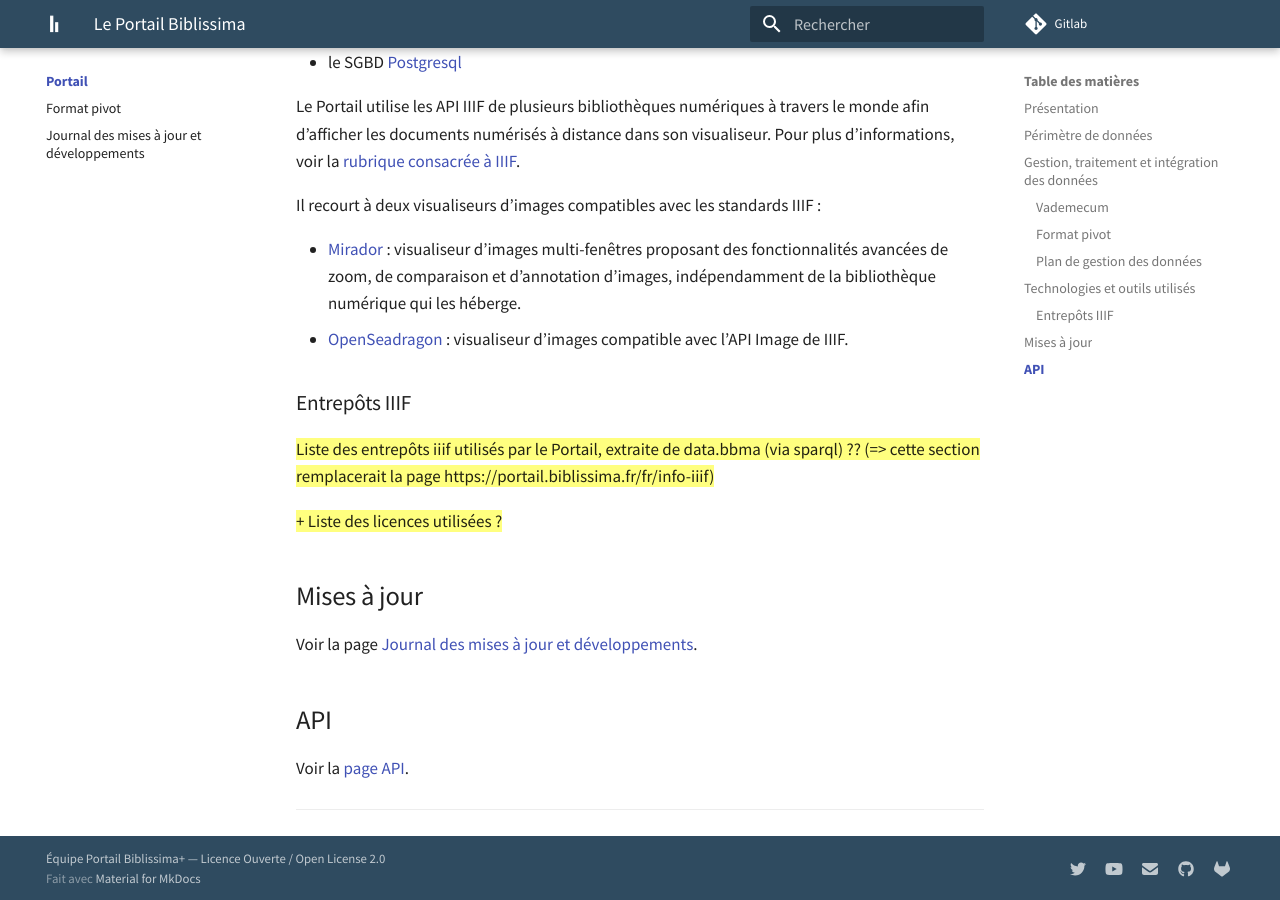
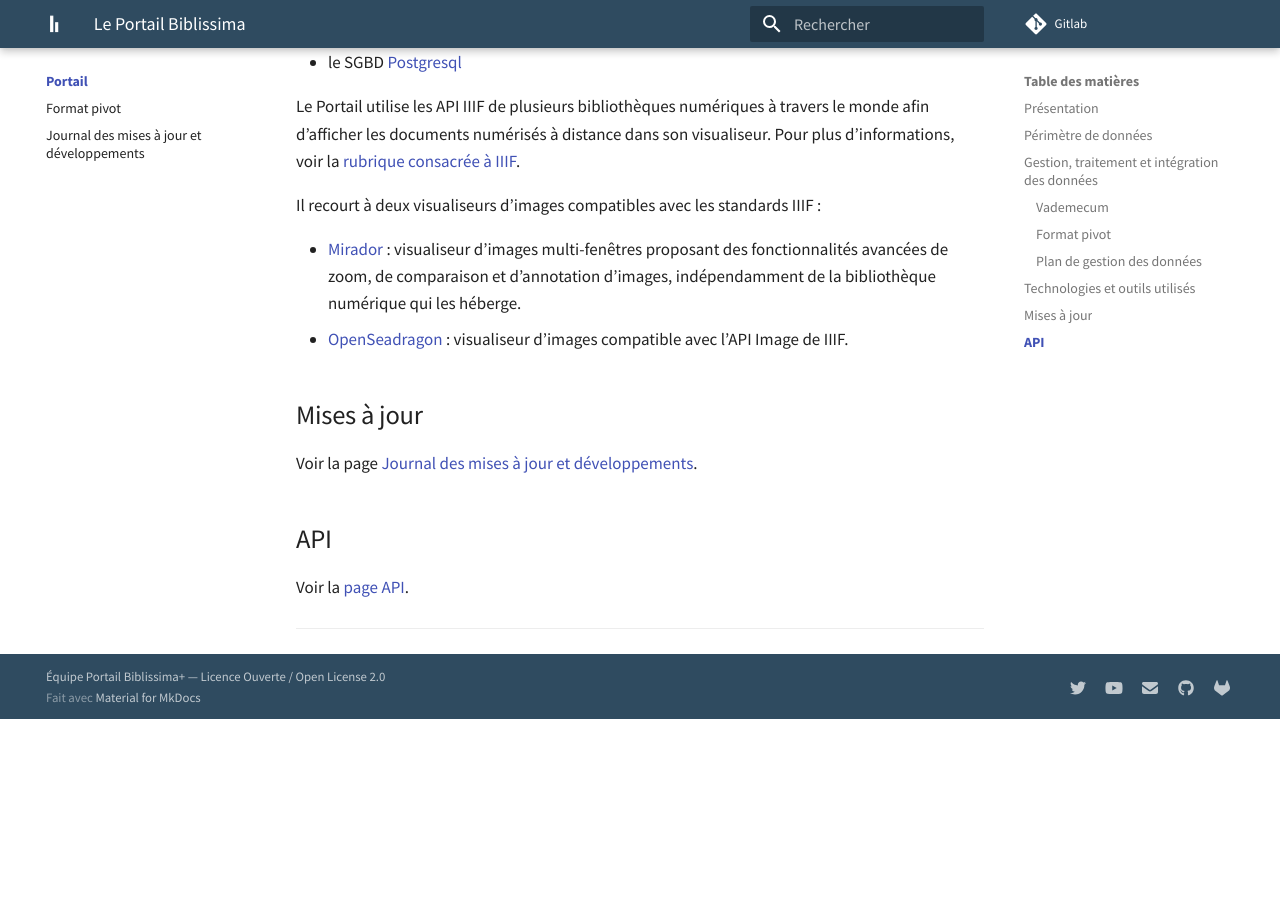
Before and after one commit to biblissima/doc.biblissima, an MkDocs documentation site: the page built from docs/portail/index.md, in a window 1280 px wide and 900 px high, scrolled down 4027 px. Built offline with MkDocs 1.6.1 and Material for MkDocs 9.7.7, drawn with Linux system fonts in a browser that asks for light colours; after the commit the page ends 4746 px from its top, so only the background shows below that.

Commit message:
Remove draft section

```diff
--- a/docs/portail/index.md
+++ b/docs/portail/index.md
@@ -79,13 +79,6 @@ Il recourt à deux visualiseurs d'images compatibles avec les standards IIIF :
 - [OpenSeadragon](https://openseadragon.github.io) : visualiseur d'images compatible avec l'API Image de IIIF.
 
 
-### Entrepôts IIIF
-
-<mark>Liste des entrepôts iiif utilisés par le Portail, extraite de data.bbma (via sparql) ?? (=> cette section remplacerait la page https://portail.biblissima.fr/fr/info-iiif)</mark>
-
-<mark>+ Liste des licences utilisées ?</mark>
-
-
 ## Mises à jour
 
 Voir la page [Journal des mises à jour et développements](changelog.md).
```
